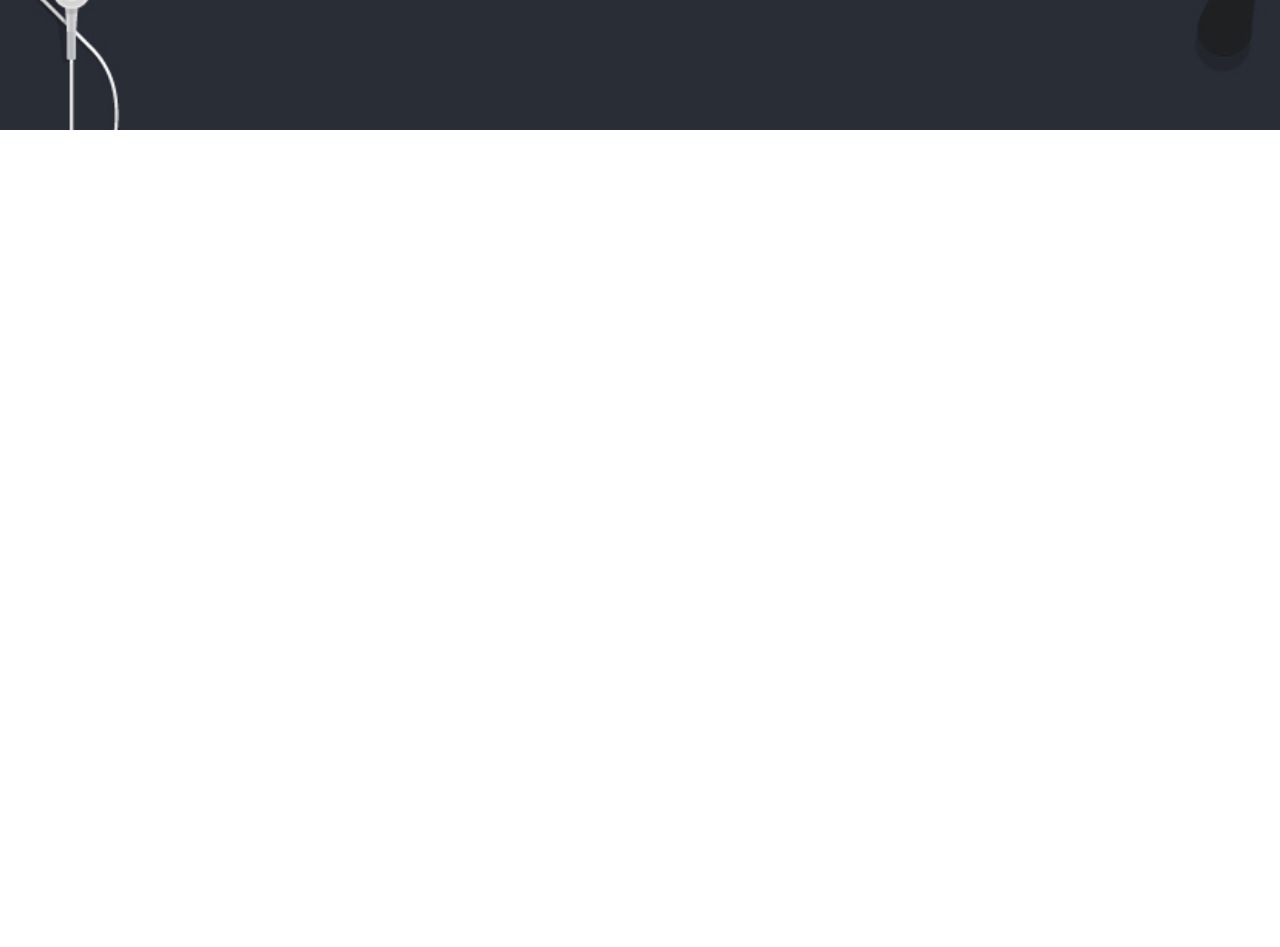
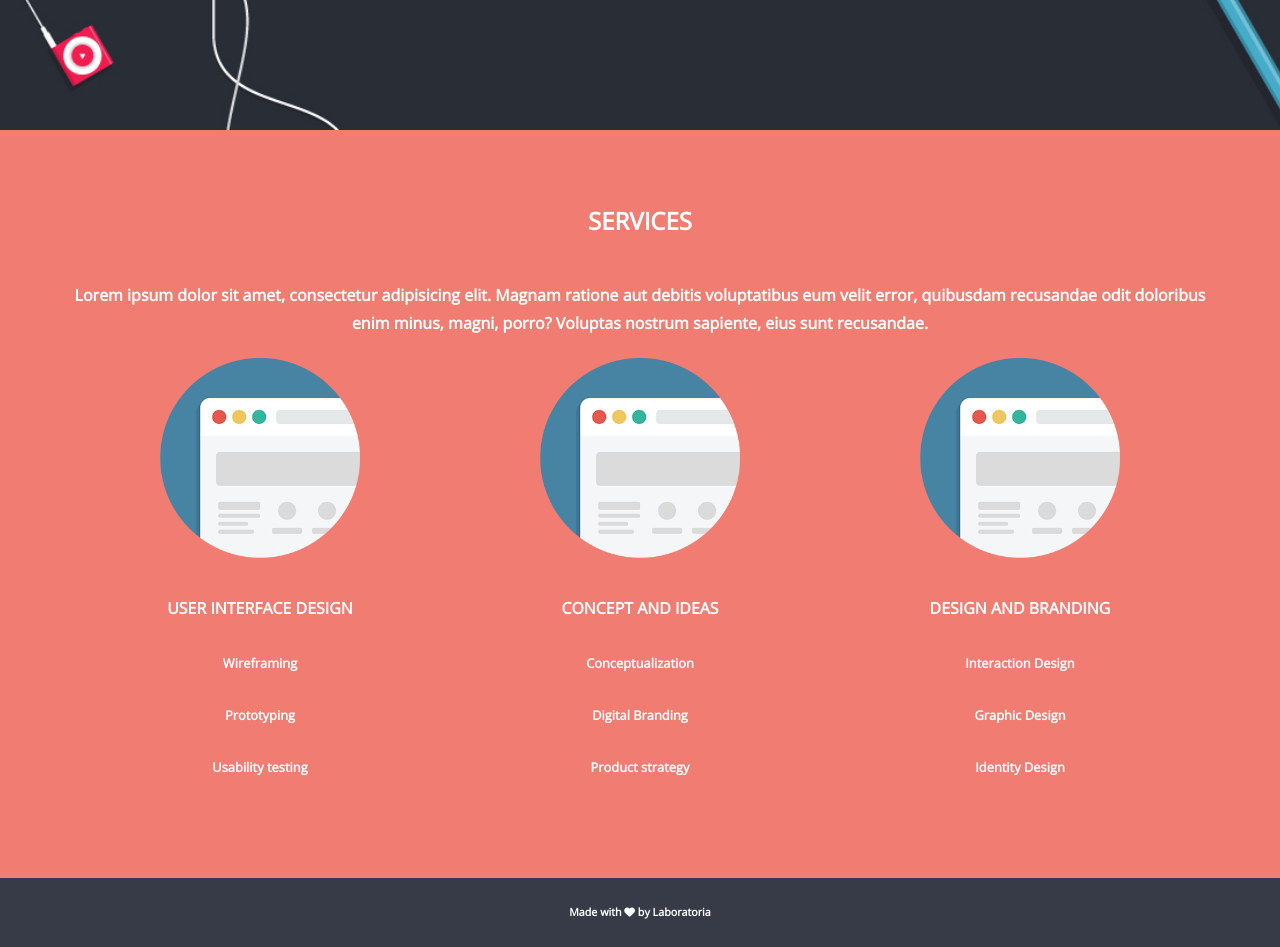
Before and after one commit to sagicary/app-love-flex, a plain HTML site: page index.html in a window 1280 px wide. Shown: the part 540-1487 px from the top of the page. Before the commit the page ends 800 px from the top, so only its background shows below. Drawn offline with nearby package versions, Linux system fonts and the light colour scheme.

Commit message:
Guiado terminado

```diff
--- a/css/main.css
+++ b/css/main.css
@@ -79,3 +79,24 @@ a:hover {
   margin-top: 63px;
   font-size: 14px;
 }
+/*Services*/
+#services{
+	background-color: #F17C72;
+	text-align: center;
+	color: #fff;
+	padding: 70px;
+}
+#services.flex-container{
+	justify-content: space-around;
+	flex-wrap: wrap;
+}
+.box-services{
+	font-size: 1.2em;
+	font-weight: bold;
+}
+/*Footer*/
+#footer.flex-container{
+	justify-content: center;
+	color: white;
+	background-color: #373B47;
+}
--- a/index.html
+++ b/index.html
@@ -29,6 +29,36 @@
 		</p>
 		<a href="#services" class="btn-home">View services</a>
 	</section>
+	<section id="services" class="flex-container">
+		<h2 class="text-uppercase text-services mt-0">
+			Services
+		</h2>
+		<h4>Lorem ipsum dolor sit amet, consectetur adipisicing elit. Magnam ratione aut debitis voluptatibus eum velit error, quibusdam recusandae odit doloribus enim minus, magni, porro? Voluptas nostrum sapiente, eius sunt recusandae.</h4>
+		<div class="box-services">
+			<img src="assets/images/website.png" alt="Website" width="200">
+			<h5 class="mb-0">USER INTERFACE DESIGN</h5>
+			<h6 class="m-0">Wireframing</h6>
+			<h6 class="m-0">Prototyping</h6>
+			<h6 class="m-0">Usability testing</h6>
+		</div>
+		<div class="box-services">
+			<img src="assets/images/website.png" alt="Website" width="200">
+			<h5 class="mb-0">CONCEPT AND IDEAS</h5>
+			<h6 class="m-0">Conceptualization</h6>
+			<h6 class="m-0">Digital Branding</h6>
+			<h6 class="m-0">Product strategy</h6>
+		</div>
+		<div class="box-services">
+			<img src="assets/images/website.png" alt="Website" width="200">
+			<h5 class="mb-0">DESIGN AND BRANDING</h5>
+			<h6 class="m-0">Interaction Design</h6>
+			<h6 class="m-0">Graphic Design</h6>
+			<h6 class="m-0">Identity Design</h6>
+		</div>
+	</section>
+	<footer id="footer" class="flex-container">
+		<h6>Made with <i class="fa fa-heart" aria-hidden="true"></i> by Laboratoria</h6>
+	</footer>
 	<!-- Enlaza tu JS del proyecto aquí -->
 	<script src="js/app.js"></script>
 </body>
```
